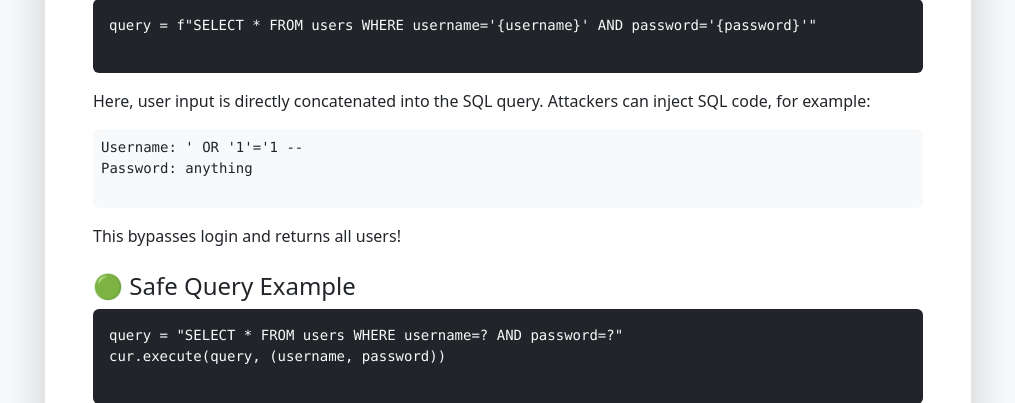
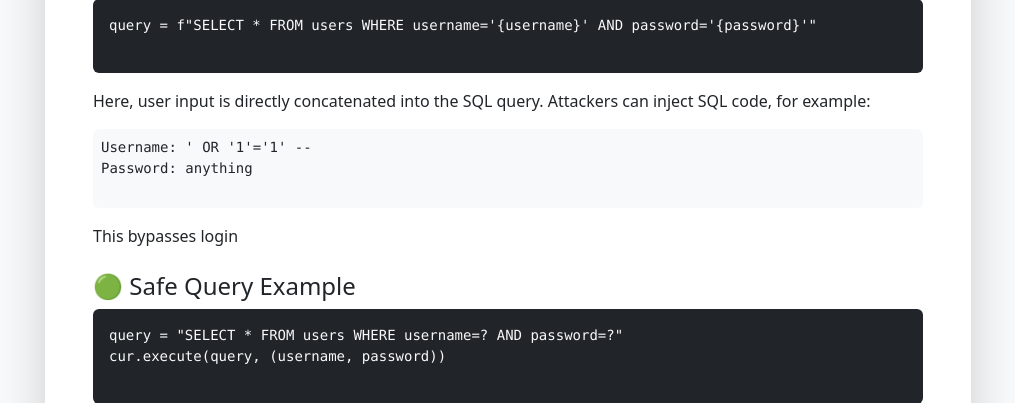
Before and after one commit to aslam-devpro/cybersecurity_internship_project, a Flask app: page /about in a window 1280 px wide. Shown: the part 309-712 px from the top of the page, without its empty margins (132-1147 px from the left). Run offline with Flask 3, Linux system fonts and the light colour scheme.

Commit message:
Update about.html

```diff
--- a/Project-9 SQLi Playground/templates/about.html
+++ b/Project-9 SQLi Playground/templates/about.html
@@ -21,11 +21,11 @@ query = f"SELECT * FROM users WHERE username='{username}' AND password='{passwor
           Attackers can inject SQL code, for example:
         </p>
         <pre class="bg-light text-dark p-2 rounded">
-Username: ' OR '1'='1 --
+Username: ' OR '1'='1' --
 Password: anything
         </pre>
         <p>
-          This bypasses login and returns all users!
+          This bypasses login
         </p>
 
         <h4 class="mt-4">🟢 Safe Query Example</h4>
@@ -63,4 +63,5 @@ cur.execute(query, (username, password))
     </div>
   </div>
 </div>
+
 {% endblock %}
```
